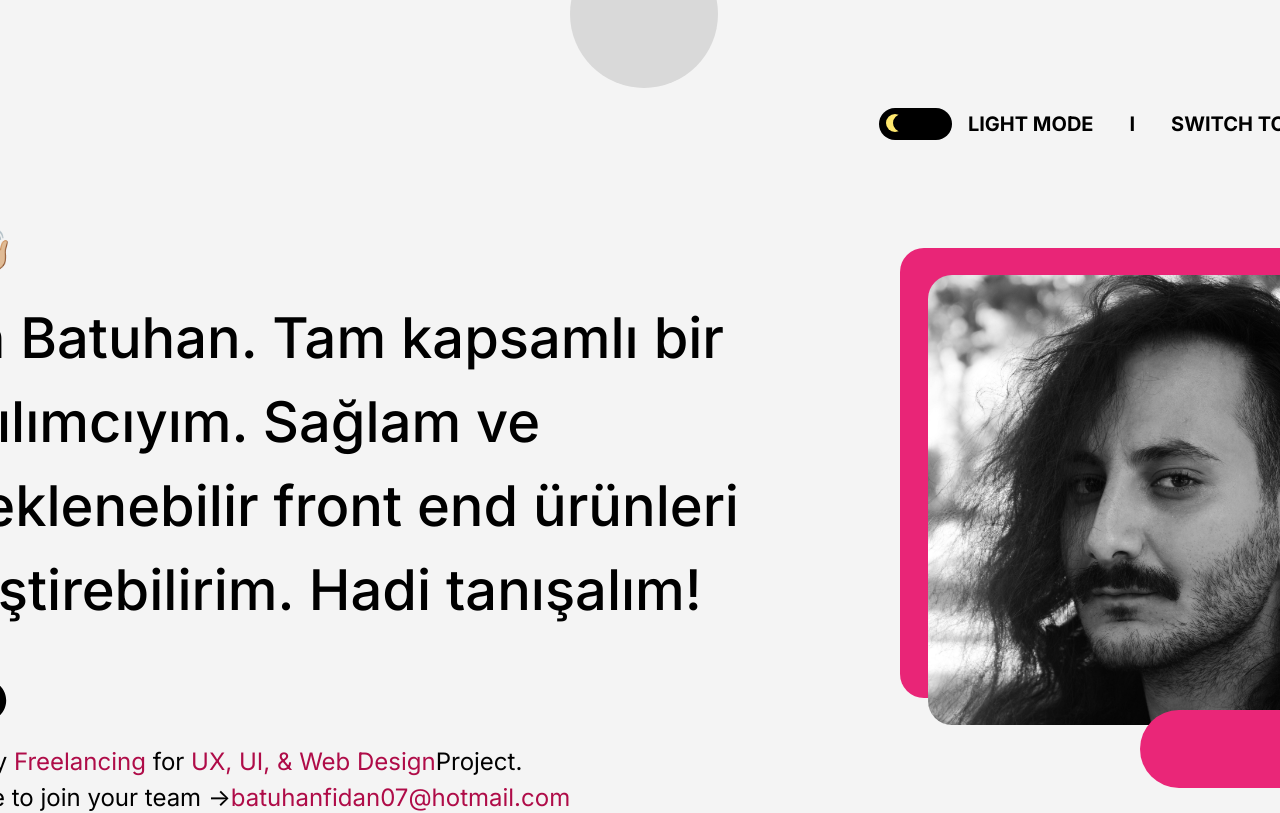
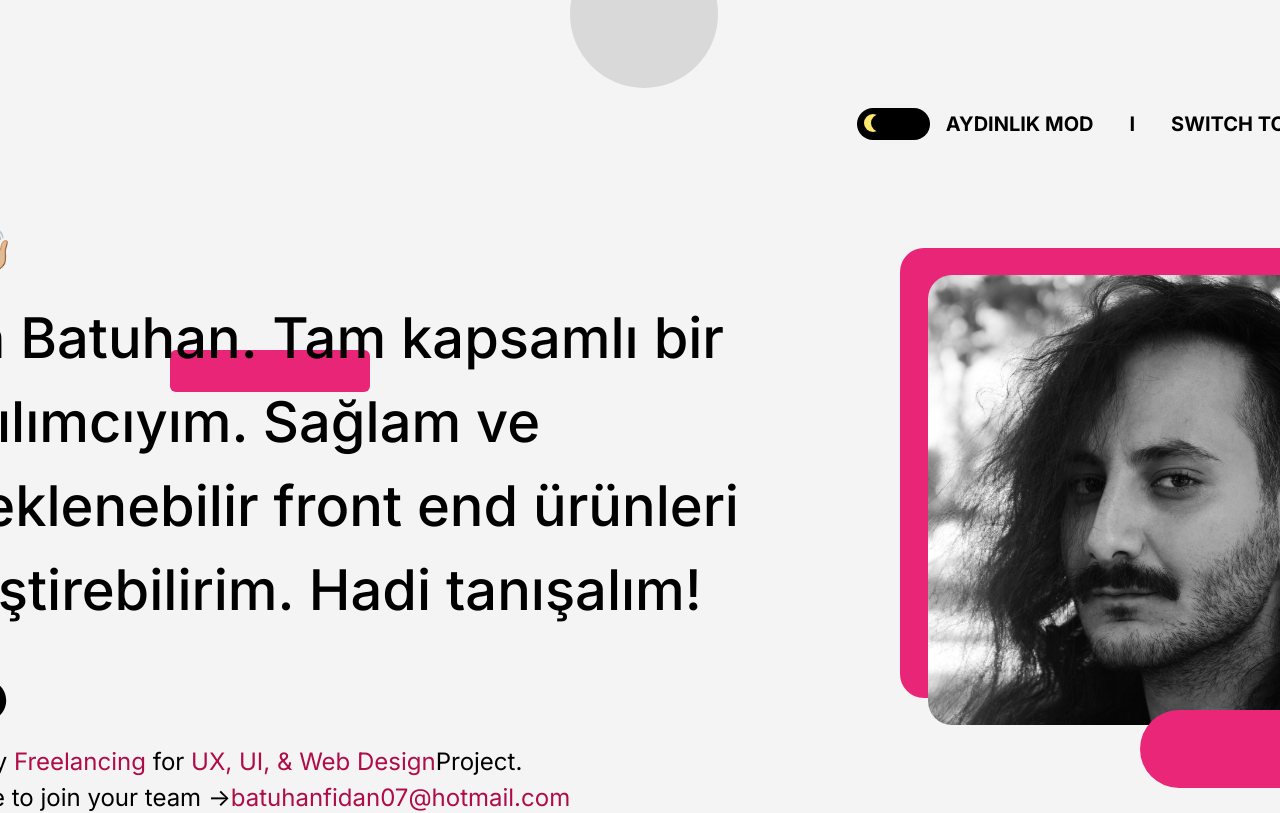
Before and after one commit to batuhanfidan/personal, a React (Vite) app in the folder batuhan/: page / in a window 1280 px wide. Shown: the top 813 px of the page. Built offline with nearby package versions, Linux system fonts and the light colour scheme.

Commit message:
open page adjusment

```diff
--- a/batuhan/src/components/openpage/Header/Header.jsx
+++ b/batuhan/src/components/openpage/Header/Header.jsx
@@ -35,7 +35,15 @@ export default function Header() {
           />
           <span className="slider"></span>
         </label>
-        <p>{darkMode ? "DARK " : "LIGHT "}MODE</p>
+        <p>
+          {language === "english"
+            ? darkMode
+              ? "DARK MODE "
+              : "LIGHT MODE "
+            : darkMode
+            ? "KARANLIK MOD"
+            : "AYDINLIK MOD"}
+        </p>
       </div>
       <p>I</p>
       <div>
--- a/batuhan/src/components/openpage/openPage.jsx
+++ b/batuhan/src/components/openpage/openPage.jsx
@@ -20,7 +20,7 @@ export default function OpenPage() {
         <div className="flex flex-col justify-between">
           <div className="w-[905px] h-[418px] flex flex-col gap-7">
             <p className="text-[40px] w-[118px] h-[48px]">Hi! 👋🏼</p>
-            <p className="text-[56px] w-[888px] h-[342px] font-medium">
+            <p className="text-[56px] w-[888px] h-[342px] font-medium z-[2]">
               {data.about.paragraph}
             </p>
           </div>
@@ -60,7 +60,9 @@ export default function OpenPage() {
           className="information-image w-[450px] h-[450px] rounded-3xl  z-[2] mt-[55px]"
         />
       </div>
+      <div className="w-[200px] h-[42px] bg-[#E92577] rounded-md absolute z-[1] top-[350px] left-[170px]"></div>
       <div className="w-[450px] h-[450px] bg-[#E92577] rounded-3xl absolute ml-[970px] -mt-[40px] z-[1]"></div>
+      <div className="w-[140px] h-[140px] rounded-full bg-[#d9d9d900] border-[21px] absolute  right-[350px] top-[915px]"></div>
     </div>
   );
 }
```
